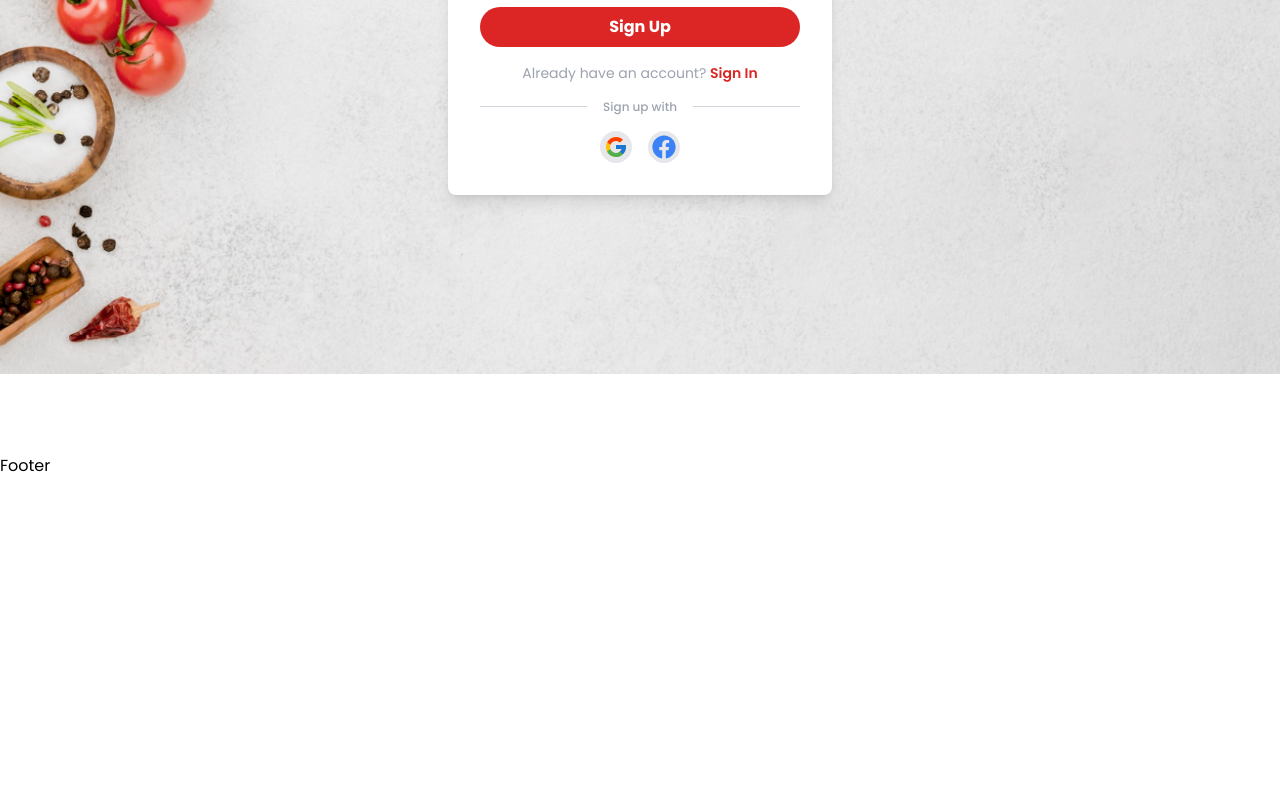
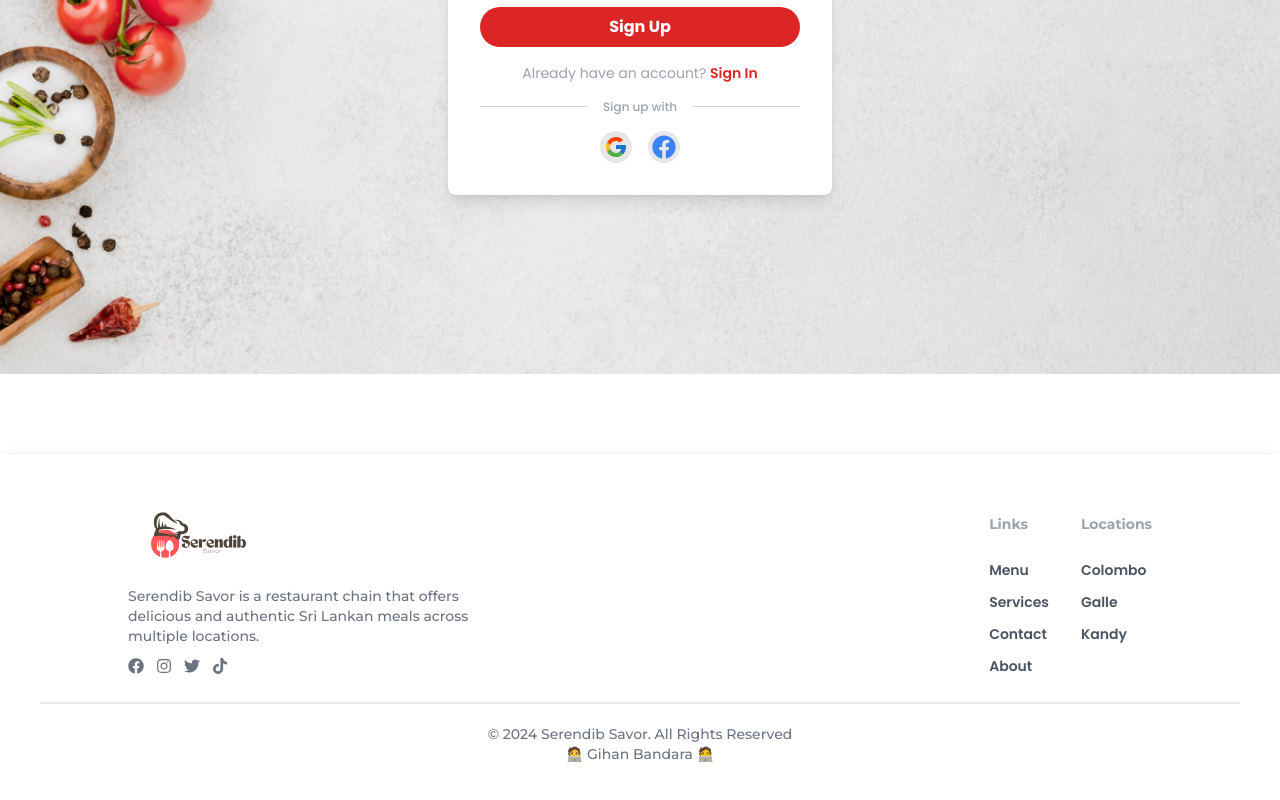
Before and after one commit to gihanbandaraa/restaurant-web-frontend, a React (Vite) app: page /sign-up in a window 1280 px wide. Shown: the part 549-1349 px from the top of the page. Before the commit the page ends 1059 px from the top, so only its background shows below. Built offline with nearby package versions, Linux system fonts and the light colour scheme; no server answers.

Commit message:
add footer section

```diff
--- a/src/components/Footer.jsx
+++ b/src/components/Footer.jsx
@@ -1,11 +1,77 @@
-import React from 'react';
+import React from "react";
+import { FaFacebook, FaInstagram, FaTiktok, FaTwitter } from "react-icons/fa";
 
 const Footer = () => {
-    return (
-        <footer className='w-full h-14 mt-20'>
-          <div>Footer</div>
-        </footer>
-    );
+  const currentYear = new Date().getFullYear();
+  return (
+    <footer className="mt-20 shadow-lg  shadow-black p-10">
+      <div className="max-w-screen-lg mx-auto  flex flex-col md:flex-row justify-between ">
+        {/* Left Side */}
+        <div className="md:w-1/3 ">
+          <img src="/Images/serendib-savor.svg" alt="logo" className="w-36" />
+          <p className="font-montserrat text-sm font-medium text-left text-gray-500">
+            Serendib Savor is a restaurant chain that offers delicious and
+            authentic Sri Lankan meals across multiple locations.
+          </p>
+          <div className="flex flex-row gap-3 mt-3 text-gray-500">
+            <a href="https://www.facebook.com/">
+              <FaFacebook />
+            </a>
+            <a href="https://www.instagram.com/">
+              <FaInstagram />
+            </a>
+            <a href="https://www.twitter.com/">
+              <FaTwitter />
+            </a>
+            <a href="https://www.tiktok.com/">
+              <FaTiktok />
+            </a>
+          </div>
+        </div>
+
+        {/* Right Side */}
+        <div className="flex flex-col md:flex-row gap-8 mt-5 ">
+          {/* Quick */}
+          <div>
+            <h3 className="text-gray-400 font-montserrat font-bold text-sm">
+              Links
+            </h3>
+            <ul className="mt-5 font-poppins text-gray-600 font-semibold text-sm leading-8">
+              <li>
+                <a href="/menu">Menu</a>
+              </li>
+              <li>
+                <a href="#services">Services</a>
+              </li>
+              <li>
+                <a href="/contact">Contact</a>
+              </li>
+              <li>
+                <a href="#about">About</a>
+              </li>
+            </ul>
+          </div>
+
+          {/* Locations */}
+          <div>
+            <h3 className="text-gray-400 font-montserrat font-bold text-sm">
+              Locations
+            </h3>
+            <ul className="mt-5 font-poppins text-gray-600 font-semibold text-sm leading-8">
+              <li>Colombo</li>
+              <li>Galle</li>
+              <li>Kandy</li>
+            </ul>
+          </div>
+        </div>
+      </div>
+      <div className="border-b-2 mt-5"></div>
+      <div className="text-center font-montserrat text-xs md:text-sm font-medium text-gray-500 mt-5">
+        <p>&copy; {currentYear} Serendib Savor. All Rights Reserved</p>
+        <p>🧑‍💻 Gihan Bandara 🧑‍💻</p>
+      </div>
+    </footer>
+  );
 };
 
 export default Footer;
```
